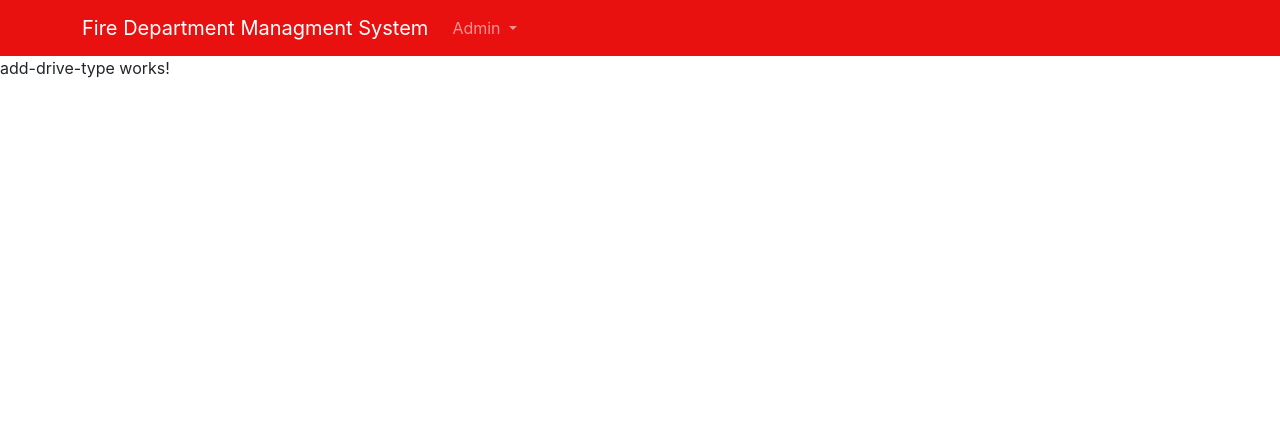
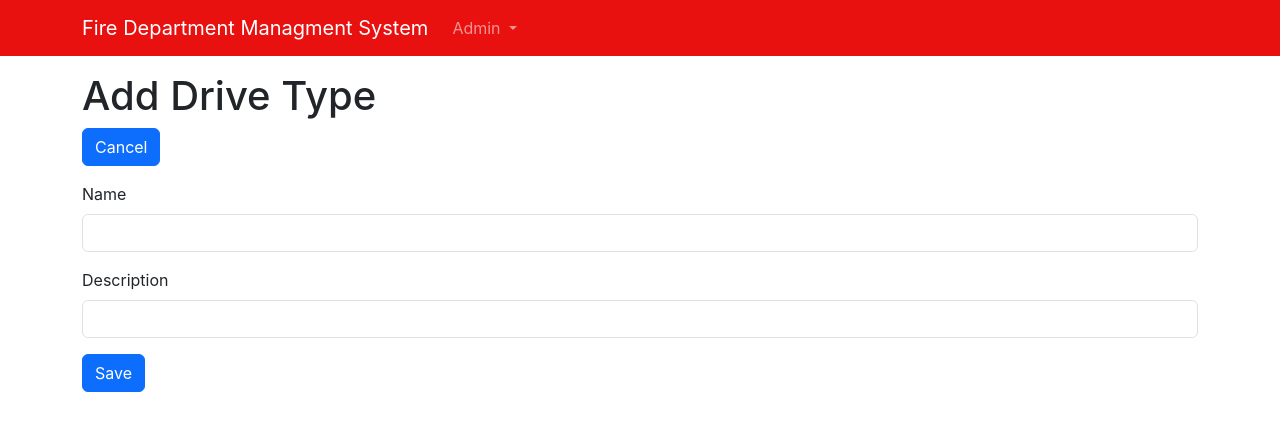
Before and after one commit to jtmurphree/FDManagementUI, an Angular app: page /admin/apparatus/drivetypes/adddrivetype in a window 1280 px wide. Shown: the top 430 px of the page. Built offline with nearby package versions, Linux system fonts and the light colour scheme.

Commit message:
added component to add new fuel type

```diff
--- a/src/app/Features/Apparatus/Services/apparatus.service.ts
+++ b/src/app/Features/Apparatus/Services/apparatus.service.ts
@@ -8,6 +8,7 @@ import { ApparatusType } from '../models/apparatusType.model';
 import { FuelType } from '../models/fuelType.model';
 import { DriveType } from '../models/driveType.model';
 import { AddFuleTypeRequest } from '../models/addFuelTypeRequest.model';
+import { AddDriveTypeRequest } from '../models/addDriveTypeRequest.model';
 
 @Injectable({
   providedIn: 'root'
@@ -22,6 +23,10 @@ export class ApparatusService {
 
   addApparatus(model: AddApparatusRequest): Observable<void>{
     return this.http.post<void>(`${environment.apiBaseUrl}/api/Apparatus`, model);
+  }
+
+  addDriveType(model: AddDriveTypeRequest){
+    return this.http.post<void>(`${environment.apiBaseUrl}/api/apparatus/adddrivetype`, model);
   }
 
   addFuleType(model: AddFuleTypeRequest): Observable<void>{
--- a/src/app/Features/Apparatus/add-drive-type/add-drive-type.component.html
+++ b/src/app/Features/Apparatus/add-drive-type/add-drive-type.component.html
@@ -1 +1,21 @@
-<p>add-drive-type works!</p>
+<div class="container">
+    <h1 class="mt-3">Add Drive Type</h1>
+    <button class="btn btn-primary" routerLink="../">Cancel</button>
+    <form #form="ngForm" (ngSubmit)="OnFormSubmit()">
+        <div class="mt-2">
+            <div class="mt-3">
+                <label class="form-label">Name</label>
+                <input type="text" id="name" class="form-control" name="name"
+                [(ngModel)]="model.name">
+            </div>
+            <div class="mt-3">
+                <label class="form-label">Description</label>
+                <input type="text" id="description" class="form-control" name="description"
+                [(ngModel)]="model.description">
+            </div>
+            <div class="mt-3">
+                <button type="submit" class="btn btn-primary">Save</button>
+            </div>
+        </div>
+    </form>
+</div>
--- a/src/app/Features/Apparatus/add-drive-type/add-drive-type.component.ts
+++ b/src/app/Features/Apparatus/add-drive-type/add-drive-type.component.ts
@@ -1,12 +1,36 @@
-import { Component } from '@angular/core';
+import { Component, OnDestroy } from '@angular/core';
+import { AddDriveTypeRequest } from '../models/addDriveTypeRequest.model';
+import { Subscription } from 'rxjs';
+import { ApparatusService } from '../Services/apparatus.service';
+import { Router } from '@angular/router';
+import { RouterModule, RouterLink } from '@angular/router';
+import { FormsModule } from '@angular/forms';
 
 @Component({
   selector: 'app-add-drive-type',
   standalone: true,
-  imports: [],
+  imports: [RouterModule, FormsModule, RouterLink],
   templateUrl: './add-drive-type.component.html',
   styleUrl: './add-drive-type.component.css'
 })
-export class AddDriveTypeComponent {
+export class AddDriveTypeComponent implements OnDestroy {
+  model: AddDriveTypeRequest
+  private addDriveTypeSubscription?: Subscription;
 
+  constructor( private appService: ApparatusService, private router: Router){
+    this.model = new AddDriveTypeRequest();
+  }
+
+  ngOnDestroy(): void {
+    this.addDriveTypeSubscription?.unsubscribe();
+  }
+
+  OnFormSubmit(): void{
+    this.addDriveTypeSubscription = this.appService.addDriveType(this.model)
+    .subscribe({
+      next: (response) => {
+        this.router.navigateByUrl('admin/apparatus/drivetypes');
+      }
+    })
+  }
 }
--- a/src/app/Features/Apparatus/add-fuel-type/add-fuel-type.component.html
+++ b/src/app/Features/Apparatus/add-fuel-type/add-fuel-type.component.html
@@ -1 +1,21 @@
-<p>add-fuel-type works!</p>
+<div class="container">
+    <h1 class="mt-3">Add Fuel Type</h1>
+    <button class="btn btn-primary" routerLink="../">Cancel</button>
+    <form #form="ngForm" (ngSubmit)="OnFormSubmit()">
+        <div class="mt-2">
+            <div class="mt-3">
+                <label class="form-label">Name</label>
+                <input type="text" id="name" class="form-control" name="name"
+                [(ngModel)]="model.name">
+            </div>
+            <div class="mt-3">
+                <label class="form-label">Description</label>
+                <input type="text" id="description" class="form-control" name="description"
+                [(ngModel)]="model.description">
+            </div>
+            <div class="mt-3">
+                <button type="submit" class="btn btn-primary">Save</button>
+            </div>
+        </div>
+    </form>
+</div>
--- a/src/app/Features/Apparatus/add-fuel-type/add-fuel-type.component.ts
+++ b/src/app/Features/Apparatus/add-fuel-type/add-fuel-type.component.ts
@@ -1,12 +1,13 @@
 import { Component, OnDestroy } from '@angular/core';
 import { ApparatusService } from '../Services/apparatus.service';
-import { FuelType } from '../models/fuelType.model';
-import { Observable } from 'rxjs';
+import { AddFuleTypeRequest } from '../models/addFuelTypeRequest.model';
+import { Observable, Subscription } from 'rxjs';
 import { CommonModule } from '@angular/common';
 import { FormsModule } from '@angular/forms';
 import { RouterLink, RouterLinkActive } from '@angular/router';
 import { RouterModule } from '@angular/router';
 import { Router } from '@angular/router';
+import { subscriptionLogsToBeFn } from 'rxjs/internal/testing/TestScheduler';
 
 @Component({
   selector: 'app-add-fuel-type',
@@ -16,14 +17,24 @@ import { Router } from '@angular/router';
   styleUrl: './add-fuel-type.component.css'
 })
 export class AddFuelTypeComponent implements OnDestroy{
-  fuelTypes$?: Observable<FuelType[]>;
+  model: AddFuleTypeRequest;
+  private addFueTypeSubscrition?: Subscription;
 
   constructor(private appService: ApparatusService, private router: Router)
   {
-
+    this.model = new AddFuleTypeRequest();
   }
 
   ngOnDestroy(): void {
+    this.addFueTypeSubscrition?.unsubscribe();
+  }
 
+  OnFormSubmit(){
+    this.addFueTypeSubscrition = this.appService.addFuleType(this.model)
+    .subscribe({
+      next: (response) => {
+        this.router.navigateByUrl('admin/apparatus/fueltypes');
+      }
+    })
   }
 }
--- a/src/app/Features/Apparatus/drive-type-list/drive-type-list.component.html
+++ b/src/app/Features/Apparatus/drive-type-list/drive-type-list.component.html
@@ -2,8 +2,8 @@
     <h1 class="mt-3">Users</h1>
 
     <div class="d-flex justify-content-end mt-3">
-        <span><a [routerLink]="['..']" routerLinkActive="router-link-active" class="btn btn-primary">Apparatus</a></span>
-        &nbsp;&nbsp;
+        <!-- <span><a [routerLink]="['../drivtypes']" routerLinkActive="router-link-active" class="btn btn-primary">Drive Types</a></span>
+        &nbsp;&nbsp; -->
         <span><a [routerLink]="['adddrivetype']" routerLinkActive="router-link-active" class="btn btn-primary">Add Drive Type</a></span>
     </div>
 
--- a/src/app/Features/Apparatus/fuel-type-list/fuel-type-list.component.html
+++ b/src/app/Features/Apparatus/fuel-type-list/fuel-type-list.component.html
@@ -2,8 +2,6 @@
     <h1 class="mt-3">Fuel Types</h1>
 
     <div class="d-flex justify-content-end mt-3">
-        <span><a [routerLink]="['admin/apparatus']" routerLinkActive="router-link-active" class="btn btn-primary">Apparatus</a></span>
-        &nbsp;&nbsp;
         <span><a [routerLink]="['addfueltype']" routerLinkActive="router-link-active" class="btn btn-primary">Add Fuel Type</a></span>
     </div>
 
--- a/src/app/Features/Apparatus/models/addDriveTypeRequest.model.ts
+++ b/src/app/Features/Apparatus/models/addDriveTypeRequest.model.ts
@@ -1,4 +1,9 @@
-export interface AddDriveTypeRequest{
+export class AddDriveTypeRequest{
     name: string;
     description: string;
+
+    constructor(){
+        this.name = '';
+        this.description = '';
+    }
 }
--- a/src/app/Features/Apparatus/models/addFuelTypeRequest.model.ts
+++ b/src/app/Features/Apparatus/models/addFuelTypeRequest.model.ts
@@ -1,4 +1,9 @@
-export interface AddFuleTypeRequest{
+export class AddFuleTypeRequest{
     name: string;
     description: string;
+
+    constructor(){
+        this.name = '';
+        this.description = '';
+    }
 }
--- a/src/app/Features/Users/add-user/add-user.component.ts
+++ b/src/app/Features/Users/add-user/add-user.component.ts
@@ -15,7 +15,7 @@ import { FormsModule } from '@angular/forms';
 })
 export class AddUserComponent implements OnDestroy {
    model: AddUserRequest;
-   private addUserSubscription?: Subscription
+   private addUserSubscription?: Subscription;
 
   constructor(private userService: UserService, private router: Router){
     this.model = new AddUserRequest();
```
